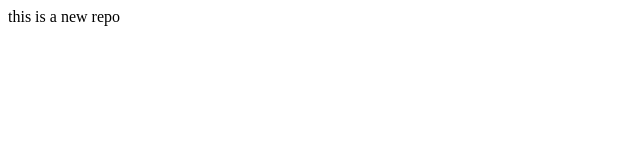
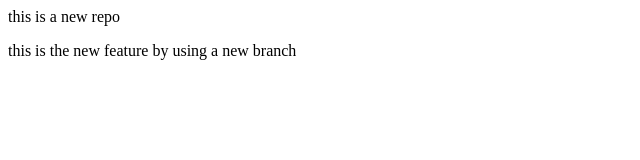
Before and after one commit to IaManoj01/LocalRepo, a plain HTML site: page index.html in a window 1280 px wide. Shown: the whole page, without its empty margins (0-640 px from the left). Drawn offline with Linux system fonts and the light colour scheme.

Commit message:
adding a line by creating a new branch

```diff
--- a/index.html
+++ b/index.html
@@ -1 +1,2 @@
 <p>this is a new repo</p>
+<p>this is the new feature by using a new branch</p>
```
